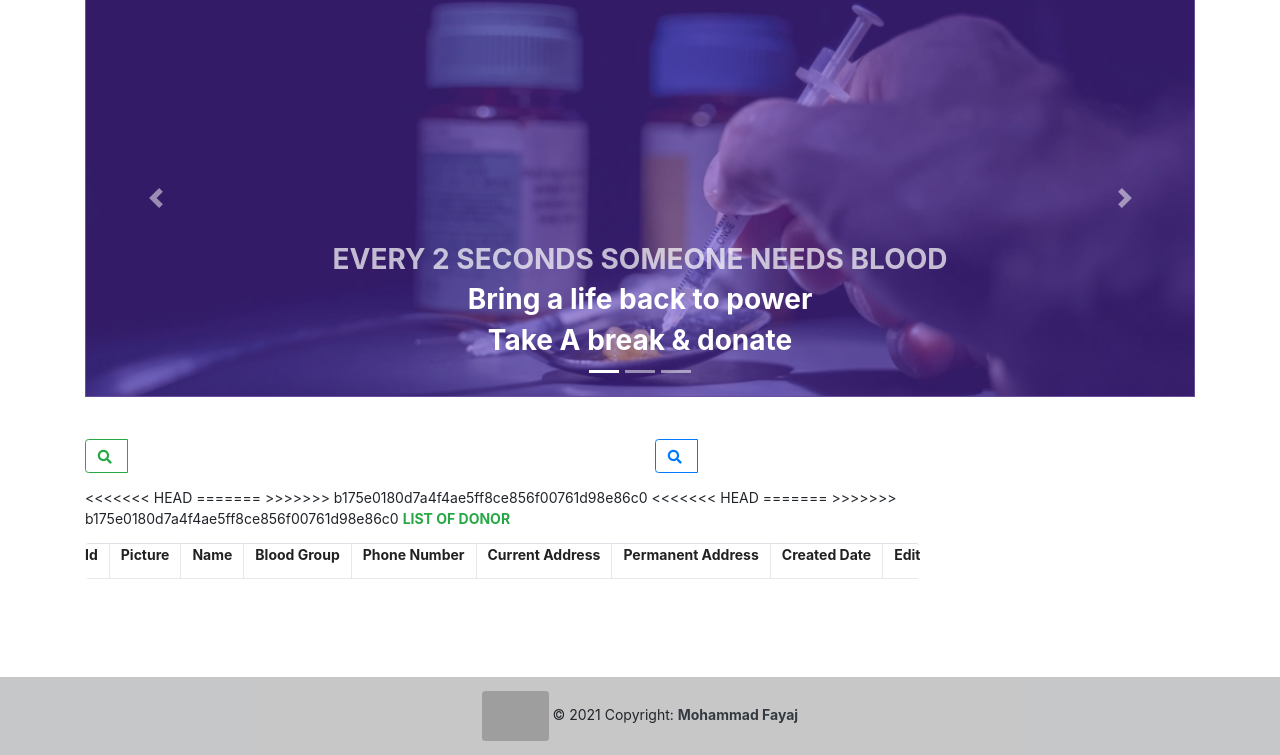
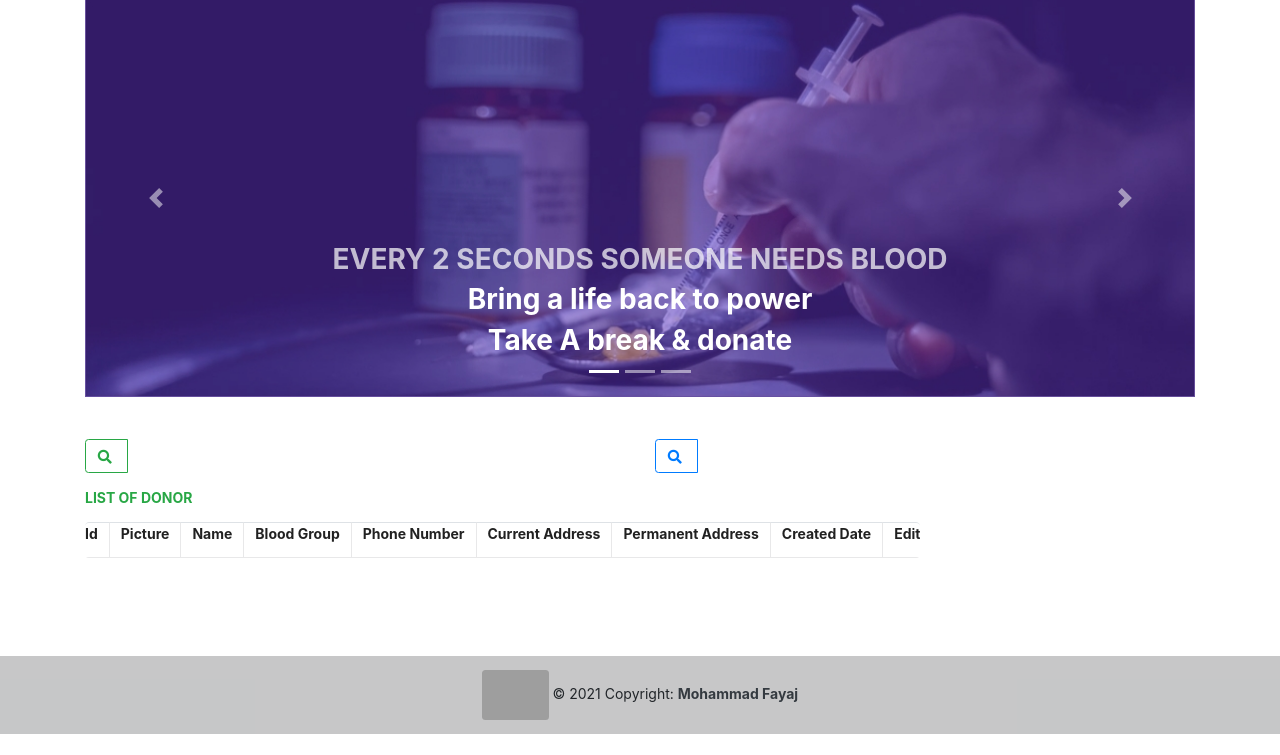
Before and after one commit to mohammadfayaj/Django-Donatory, a Django app: template templates/donatory/donatory_home.html in a window 1280 px wide. Shown: the part 84-839 px from the top of the page. After the commit the page ends 818 px from the top, so only its background shows below. Run offline with Django 3.2, Linux system fonts and the light colour scheme; the template is opened without the code that fills it: most values are stand-ins (such as "Sample title", 1, 10 or a date in 2020); lists and menus that the app fills with data are empty; some libraries are stand-ins or nearby versions; grey boxes are pictures that could not be loaded.

Commit message:
Update donatory_home.html

```diff
--- a/templates/donatory/donatory_home.html
+++ b/templates/donatory/donatory_home.html
@@ -32,10 +32,6 @@
     </div>
 
 </div>
-<<<<<<< HEAD
-
-=======
->>>>>>> b175e0180d7a4f4ae5ff8ce856f00761d98e86c0
 <style type="text/css">
     @media only screen and (max-width: 600px) {
       .table thead{
@@ -43,10 +39,6 @@
       }
     }
 </style>
-<<<<<<< HEAD
-
-=======
->>>>>>> b175e0180d7a4f4ae5ff8ce856f00761d98e86c0
 <Strong class="text-success">LIST OF DONOR</Strong>
 <table class="ui very basic collapsing celled table">
     <thead>
```
